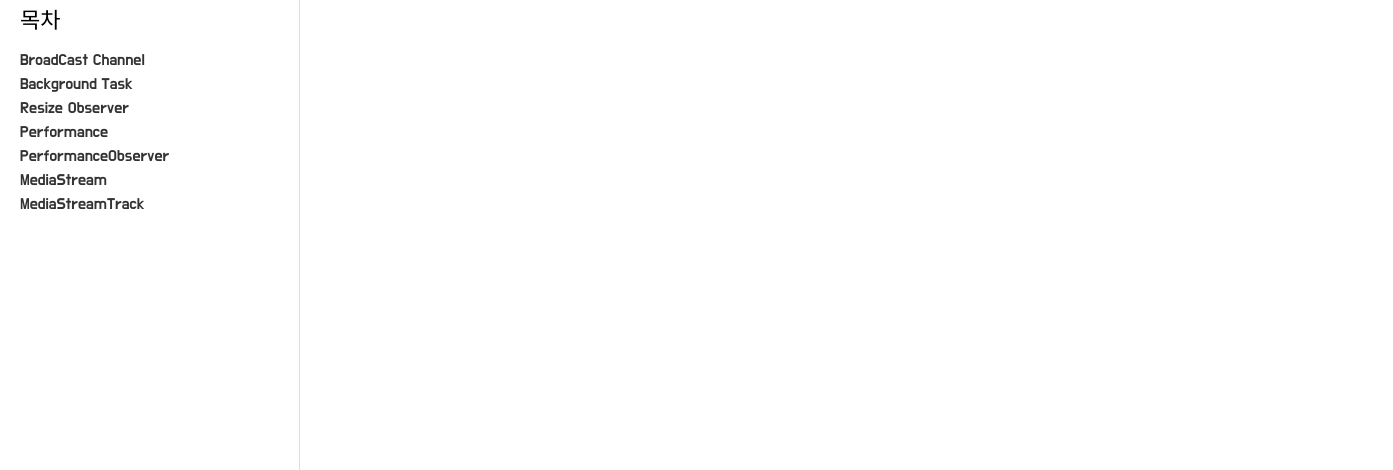
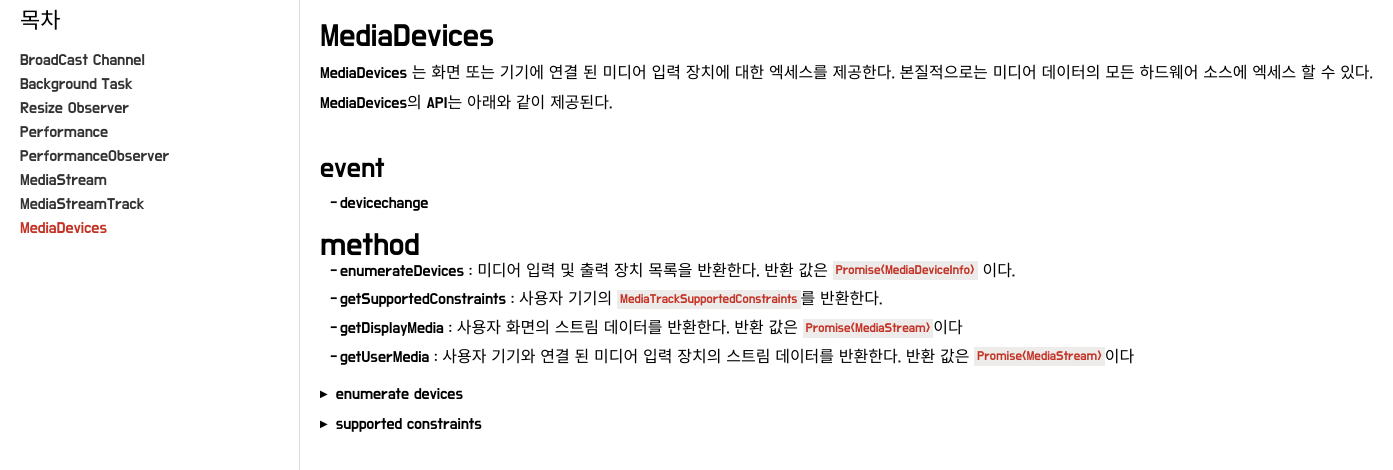
Before and after one commit to d0hyeon/web-api, a React (Create React App) app: page /media/devices in a window 1280 px wide. Shown: the top 470 px of the page, 1393 px wide, since content can reach past the window. Built offline with nearby package versions, Linux system fonts and the light colour scheme.

Commit message:
feat: Media Device 작성중

```diff
--- a/src/components/layout/Navigate.tsx
+++ b/src/components/layout/Navigate.tsx
@@ -15,6 +15,7 @@ const CATEGORIES: Menu[] = [
   {title: 'PerformanceObserver', path: '/performance/observer'},
   {title: 'MediaStream', path: '/media'},
   {title: 'MediaStreamTrack', path: '/media/track'},
+  {title: 'MediaDevices', path: '/media/devices'}
 ]
 
 const Navigate: React.FC = () => {
--- a/src/pages/App.tsx
+++ b/src/pages/App.tsx
@@ -13,6 +13,7 @@ const Performance = React.lazy(() => import('@src/pages/Performance'));
 const PerformanceObserver = React.lazy(() => import('@src/pages/Performance/Observer'));
 const MediaStream = React.lazy(() => import('@src/pages/MediaStream'));
 const MediaStreamTrack = React.lazy(() => import('@src/pages/MediaStream/Track'));
+const MediaDevice = React.lazy(() => import('@src/pages/MediaStream/Devices'));
 
 const App: React.FC = () => {
   return (
@@ -32,6 +33,7 @@ const App: React.FC = () => {
               <Route exact path="/performance/observer" component={PerformanceObserver} />
               <Route exact path="/media" component={MediaStream} />
               <Route exact path="/media/track" component={MediaStreamTrack} />
+              <Route exact path="/media/devices" component={MediaDevice} />
             </main>
           </React.Suspense>
         </Switch>
--- /dev/null
+++ b/src/pages/MediaStream/Devices.tsx
@@ -0,0 +1,70 @@
+import React from 'react';
+import { Header, Section, Ul } from '@src/components/styles/common';
+import { Code, H1, H2, P } from '@src/components/styles/text';
+import Toggle from '@src/components/Toggle';
+import { de } from 'date-fns/locale';
+
+interface EnumerateDevices {
+  deviceId: string;
+  groupId: string;
+  kind: string;
+  label: string;
+}
+
+const MediaDevices: React.FC = () => {
+  const [enumerateDevices, setEnumerateDevices] = React.useState<EnumerateDevices[]>([]);
+  React.useEffect(() => {
+    navigator.mediaDevices.enumerateDevices()
+      .then(devices => {
+        setEnumerateDevices(devices);
+      })
+  }, []);
+
+  return (
+    <>
+      <Header>
+        <H1>MediaDevices</H1>
+        <P>MediaDevices 는 화면 또는 기기에 연결 된 미디어 입력 장치에 대한 엑세스를 제공한다. 본질적으로는 미디어 데이터의 모든 하드웨어 소스에 엑세스 할 수 있다.</P>
+        <P>MediaDevices의 API는 아래와 같이 제공된다.</P>
+      </Header>
+      <Section>
+        <H2>event</H2>
+        <Ul>
+          <li>devicechange</li>
+        </Ul>
+      </Section>
+      <Section>
+        <H1>method</H1>
+        <Ul>
+          <li>enumerateDevices : 미디어 입력 및 출력 장치 목록을 반환한다. 반환 값은 <Code>{'Promise<MediaDeviceInfo>'}</Code> 이다.</li>
+          <li>getSupportedConstraints : 사용자 기기의 <Code>MediaTrackSupportedConstraints</Code>를 반환한다.</li>
+          <li>getDisplayMedia : 사용자 화면의 스트림 데이터를 반환한다. 반환 값은 <Code>{'Promise<MediaStream>'}</Code>이다</li>
+          <li>getUserMedia : 사용자 기기와 연결 된 미디어 입력 장치의 스트림 데이터를 반환한다. 반환 값은 <Code>{'Promise<MediaStream>'}</Code>이다</li>
+        </Ul>
+      </Section>
+      <Section>
+        <Toggle title={<P>enumerate devices</P>}>
+          <Ul>
+            {enumerateDevices.map(({groupId, kind, label}) => (
+              <li key={groupId}>
+                kind : {kind} / label : {label}
+              </li>
+            ))}
+          </Ul>
+        </Toggle>
+        <Toggle title={<P>supported constraints</P>}>
+          <Ul>
+            {Object.entries(navigator.mediaDevices.getSupportedConstraints()).map(([key, value]) => (
+              <li key={`${key}-${value}`}>
+                {key} : {value.toString()}
+              </li>
+            ))}
+          </Ul>
+        </Toggle>
+
+      </Section>
+    </>
+  )
+}
+
+export default MediaDevices;
```
